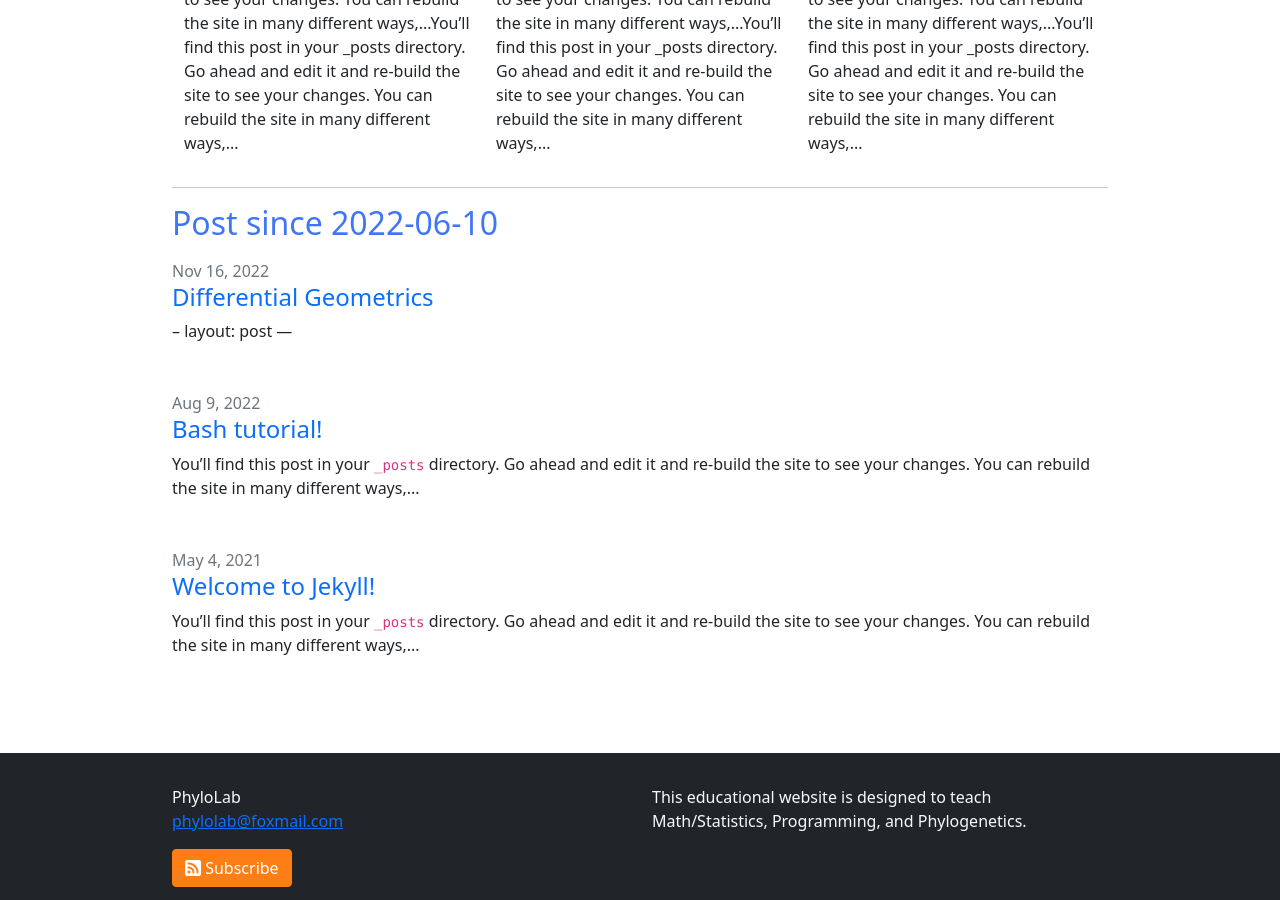
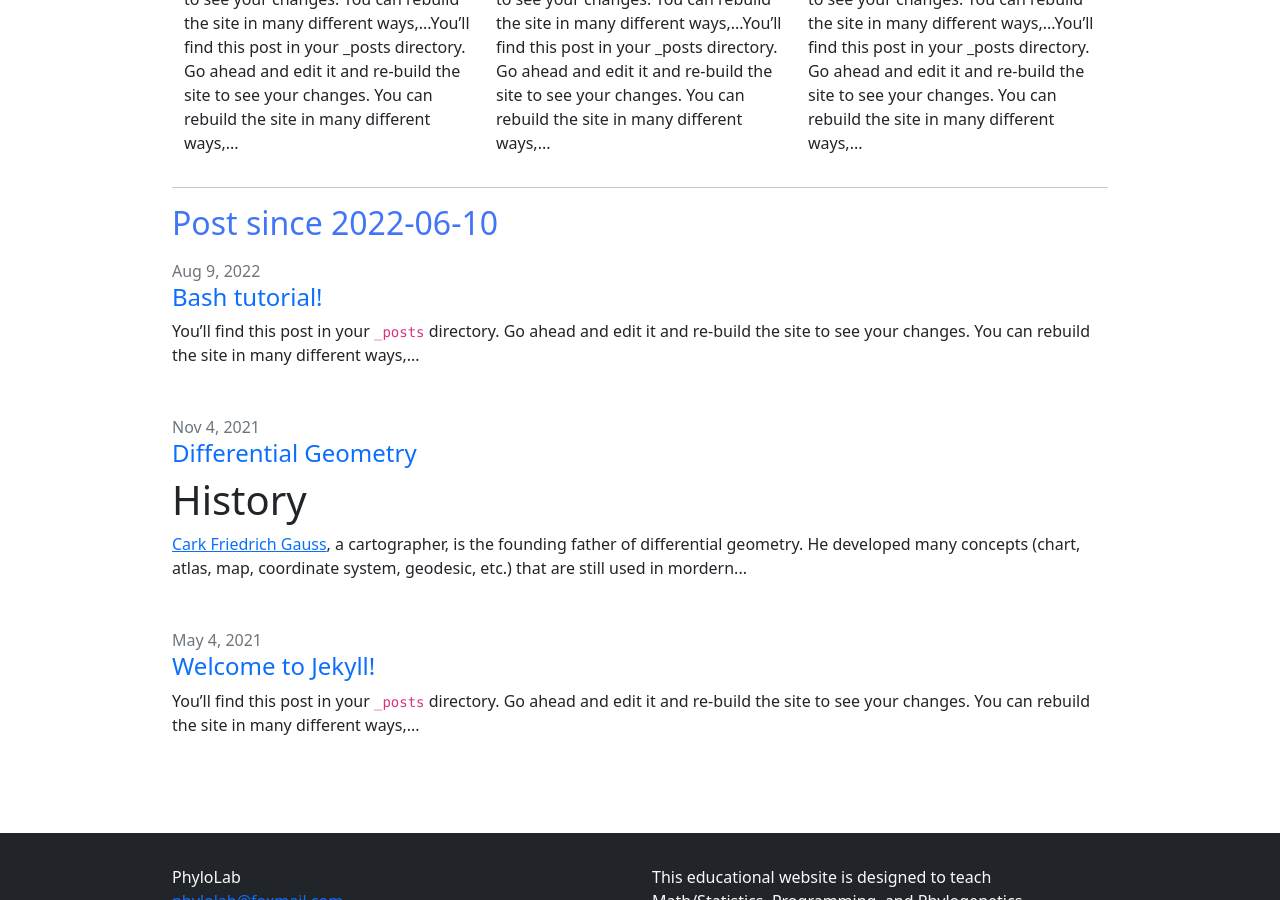
Before and after one commit to lliu1871/PhyEd, a Jekyll site: the page built from index.markdown, in a window 1280 px wide and 900 px high, scrolled down 1084 px. Built offline with Jekyll 4.4.1, drawn with Linux system fonts in a browser that asks for light colours; comment, search, counter and statistics services are not loaded.

Commit message:
Update 22-11-16-Differential-Geometrics.markdown

```diff
--- a/_posts/22-11-16-Differential-Geometrics.markdown
+++ b/_posts/22-11-16-Differential-Geometrics.markdown
@@ -1,5 +1,8 @@
---
+---
 layout: post
+title:  "Differential Geometry"
+date:   2021-11-04 18:39:45 -0500
+categories: mathematics
 ---
 
 # History
```
